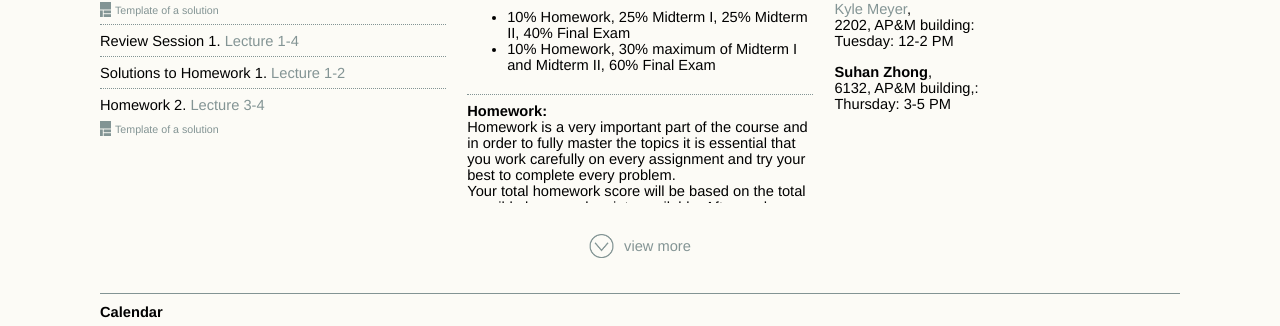
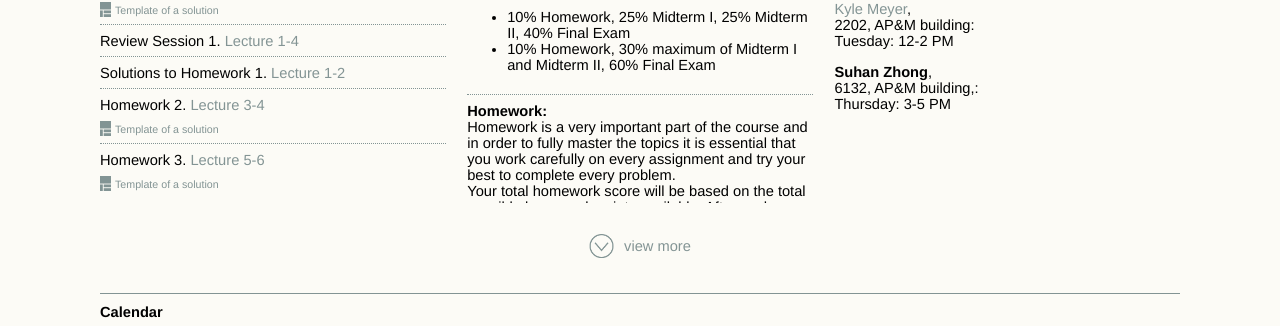
Before and after one commit to alexanderknop/alexanderknop.github.io, a Jekyll site: the page built from teaching/ucsd/152/2020/winter/index.html, in a window 1280 px wide. Shown: the part 822-1148 px from the top of the page. Built offline with Jekyll 4.4.1, drawn with Linux system fonts in a browser that asks for light colours; nearby versions of some CDN libraries.

Commit message:
Add homework 3 to ucsd/152

```diff
--- a/teaching/ucsd/152/2020/winter/links.html
+++ b/teaching/ucsd/152/2020/winter/links.html
@@ -39,3 +39,11 @@
 		</div>
 
 </li>
+<li>
+		Homework 3. <a href="assets/homework_3.pdf"> Lecture 5-6 </a>
+
+		<div class = "template" >
+			<a href = "assets/homework_3.tex">Template of a solution</a>
+		</div>
+
+</li>
```
Also changed, not shown: 6 other files.
